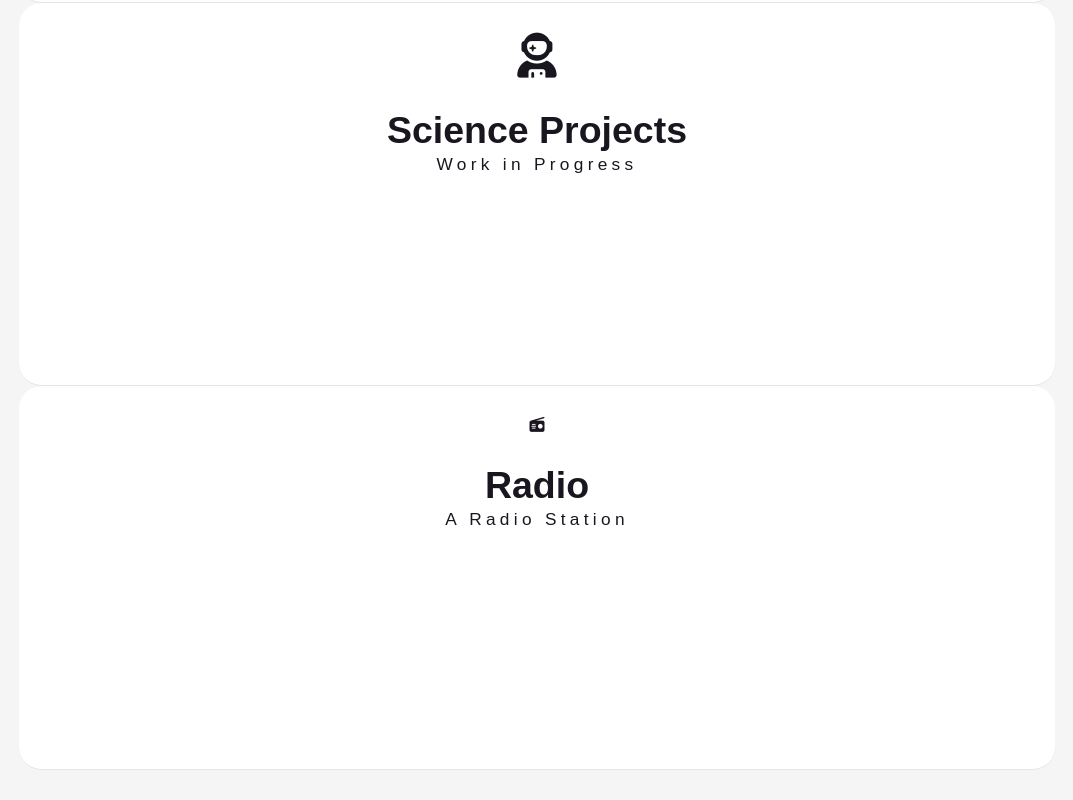
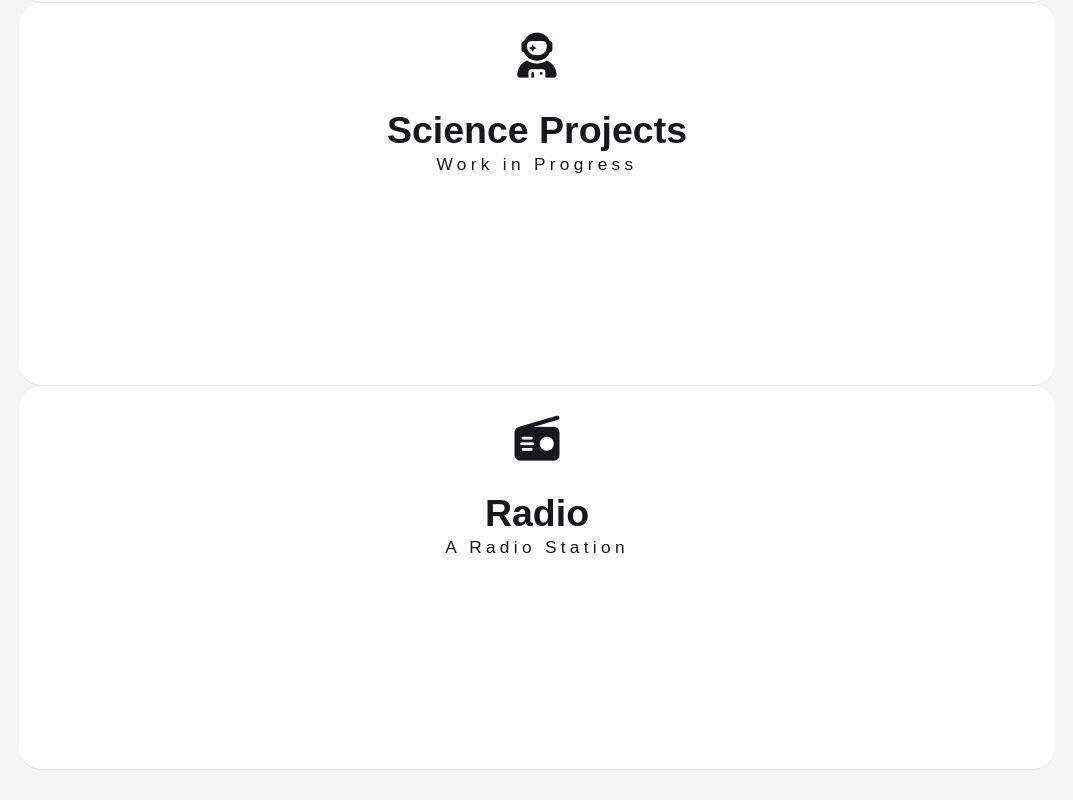
Before and after one commit to jordonist23/jordonmurrayblog, a plain HTML site: page index.html in a window 1280 px wide. Shown: the part 1678-2478 px from the top of the page, without its empty margins (103-1176 px from the left). Drawn offline with Linux system fonts and the light colour scheme.

Commit message:
Update style.css add radio style

```diff
--- a/style.css
+++ b/style.css
@@ -75,6 +75,9 @@ li {
 .fa-burger{
     font-size: 3em;
     color: inherit;
+}
+.fa-radio {
+    font-size: 3em;
 }
 .fa-lightbulb {
 font-size: 3em;
```
